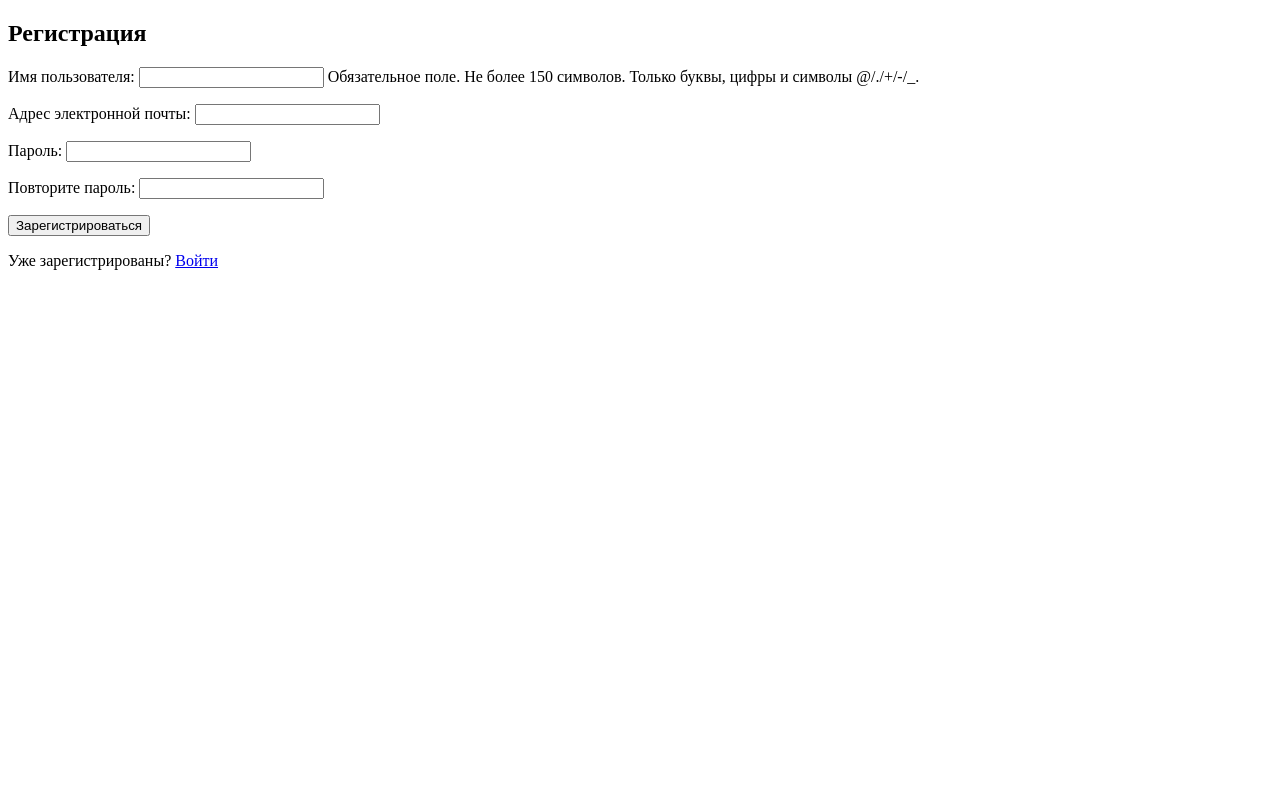
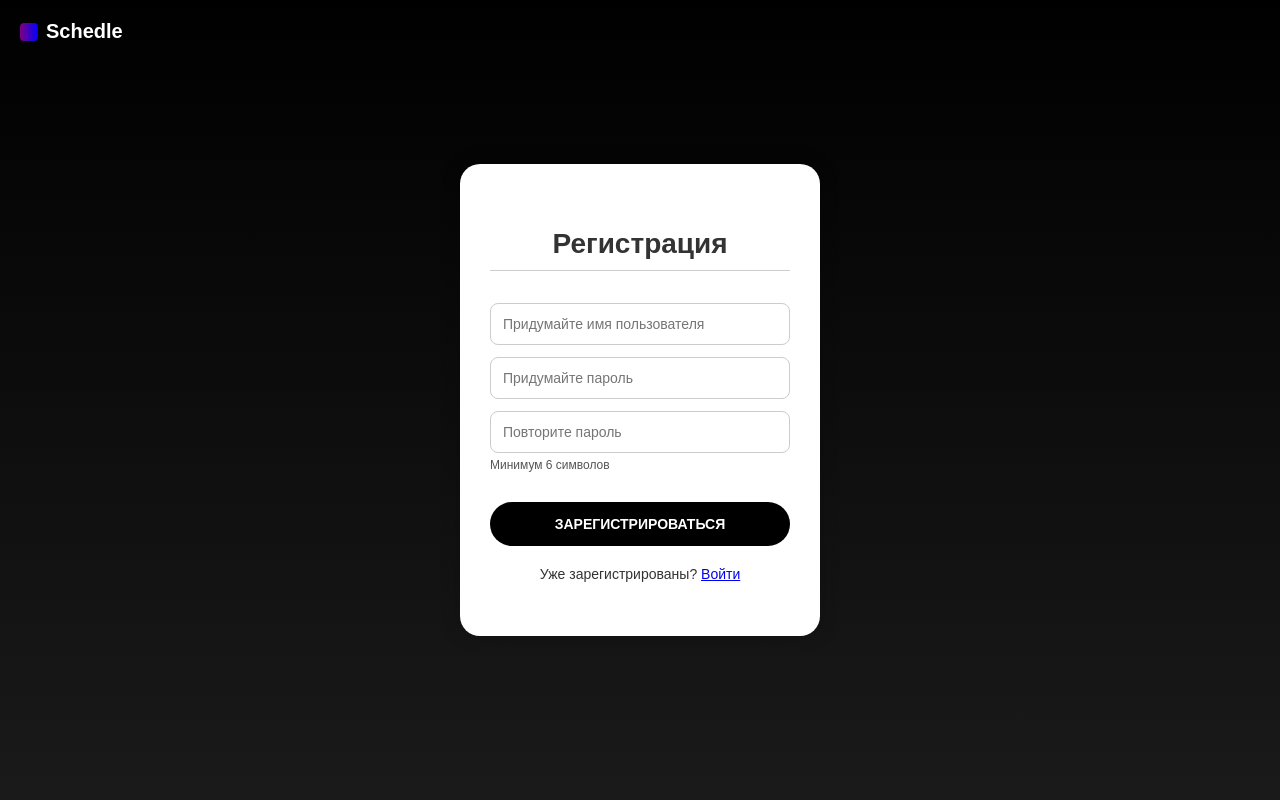
Before and after one commit to erzo33333/VVPDProject, a Django app: page /register/ in a window 1280 px wide. Run offline with Django 5.2, Linux system fonts and the light colour scheme.

Commit message:
регистрация и авторизация

```diff
--- a/VVPD/main/forms.py
+++ b/VVPD/main/forms.py
@@ -4,8 +4,14 @@ from django.contrib.auth import get_user_model
 
 
 class LoginForm(forms.Form):
-    username = forms.CharField(label='Имя пользователя')
-    password = forms.CharField(widget=forms.PasswordInput, label='Пароль')\
+    username = (forms.CharField(
+        label='Имя пользователя',
+        widget=forms.TextInput(attrs={'placeholder': 'Телефон или адрес эл. почты'}))
+    )
+    password = forms.CharField(
+        label='Пароль',
+        widget=forms.PasswordInput(attrs={'placeholder': 'Введите пароль'})
+    )
 
 
 class RegistrationForm(forms.ModelForm):
--- a/VVPD/templates/register.html
+++ b/VVPD/templates/register.html
@@ -1,15 +1,127 @@
 <!DOCTYPE html>
-<html>
+<html lang="ru">
 <head>
-    <title>Регистрация</title>
+    <meta charset="UTF-8">
+    <title>Регистрация | Schedle</title>
+    <style>
+        * {
+            box-sizing: border-box;
+        }
+        body {
+            margin: 0;
+            padding: 0;
+            font-family: sans-serif;
+            background: linear-gradient(to bottom, #000000, #1a1a1a);
+            display: flex;
+            justify-content: center;
+            align-items: center;
+            height: 100vh;
+            color: #333;
+        }
+        .logo {
+            position: absolute;
+            top: 20px;
+            left: 20px;
+            font-size: 20px;
+            font-weight: bold;
+            color: white;
+            display: flex;
+            align-items: center;
+        }
+        .logo-icon {
+            width: 18px;
+            height: 18px;
+            background: linear-gradient(to right, purple, blue);
+            border-radius: 4px;
+            margin-right: 8px;
+        }
+        .container {
+            background: white;
+            padding: 40px 30px;
+            border-radius: 20px;
+            box-shadow: 0 0 20px rgba(0,0,0,0.2);
+            width: 360px;
+            text-align: center;
+        }
+        h2 {
+            font-size: 28px;
+            margin-bottom: 20px;
+            border-bottom: 1px solid #ccc;
+            padding-bottom: 10px;
+        }
+        form {
+            text-align: left;
+        }
+        input {
+            width: 100%;
+            padding: 12px;
+            margin-top: 12px;
+            border: 1px solid #ccc;
+            border-radius: 8px;
+            font-size: 14px;
+        }
+        .password-hint {
+            font-size: 12px;
+            color: #555;
+            margin-top: 5px;
+            margin-bottom: 20px;
+        }
+        button {
+            width: 100%;
+            padding: 14px;
+            background-color: black;
+            color: white;
+            border: none;
+            border-radius: 30px;
+            font-size: 14px;
+            font-weight: bold;
+            cursor: pointer;
+            margin-top: 10px;
+        }
+        button:hover {
+            background-color: #333;
+        }
+        .login-link {
+            margin-top: 20px;
+            display: block;
+            font-size: 14px;
+            text-align: center;
+        }
+
+        .form-error {
+            color: red;
+            font-size: 13px;
+            margin-top: 5px;
+        }
+    </style>
 </head>
 <body>
-    <h2>Регистрация</h2>
-    <form method="post">
-        {% csrf_token %}
-        {{ form.as_p }}
-        <button type="submit">Зарегистрироваться</button>
-    </form>
-    <p>Уже зарегистрированы? <a href="{% url 'login' %}">Войти</a></p>
+    <div class="logo">
+        <div class="logo-icon"></div>
+        Schedle
+    </div>
+    <div class="container">
+        <h2>Регистрация</h2>
+        <form method="post">
+            {% csrf_token %}
+
+            <input type="text" name="username" placeholder="Придумайте имя пользователя" required>
+            <input type="password" name="password1" placeholder="Придумайте пароль" required>
+            <input type="password" name="password2" placeholder="Повторите пароль" required>
+
+            <div class="password-hint">Минимум 6 символов</div>
+            {% if form.errors %}
+                <div class="form-error">
+                    {{ form.non_field_errors }}
+                    {% for field in form %}
+                        {{ field.errors }}
+                    {% endfor %}
+                </div>
+            {% endif %}
+
+            <button type="submit">ЗАРЕГИСТРИРОВАТЬСЯ</button>
+        </form>
+        <p class="login-link">Уже зарегистрированы? <a href="{% url 'login' %}">Войти</a></p>
+    </div>
 </body>
 </html>
```
Also changed, not shown: VVPD/templates/login.html (+123 -5 lines).
